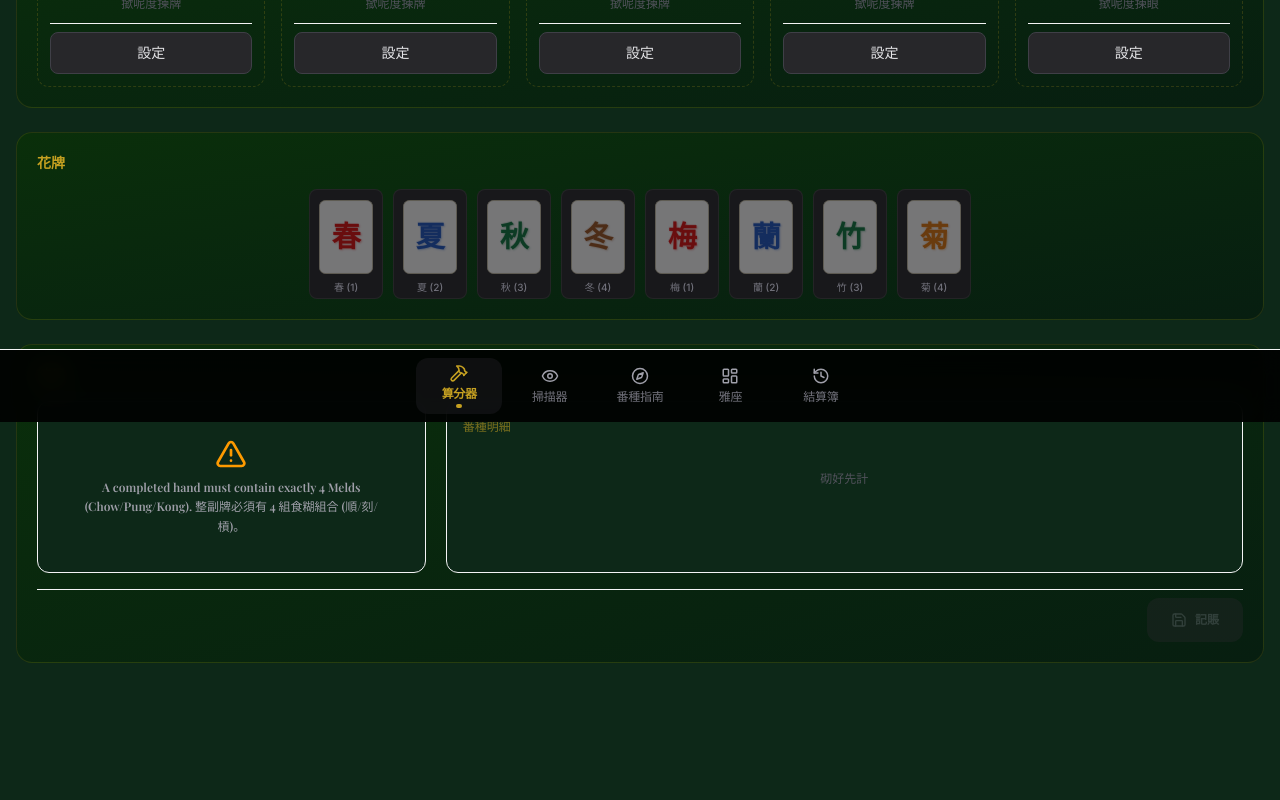
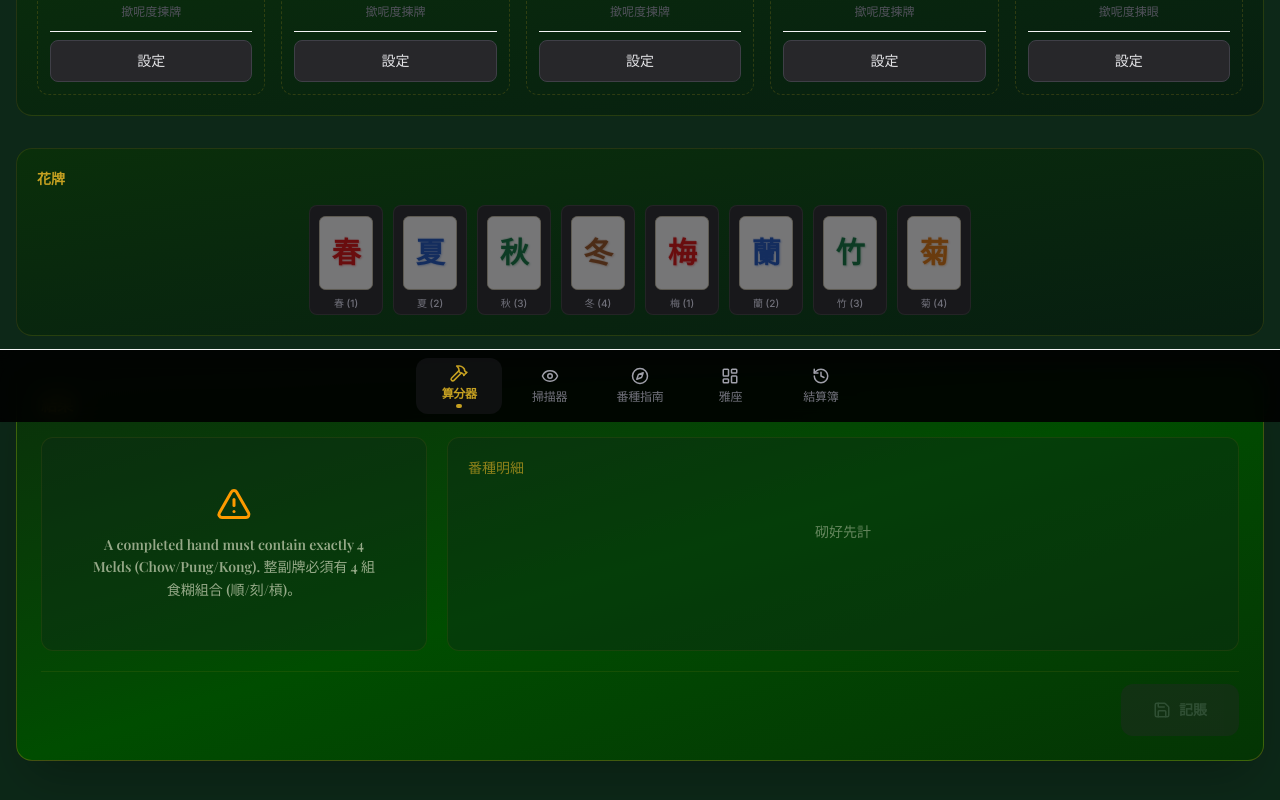
Before and after one commit to MOGIKLABS/-ChingFan-Mahjong, a React (Vite) app: page / in a window 1280 px wide. Shown: the part 378-1178 px from the top of the page. Before the commit the page ends 1145 px from the top, so only its background shows below. Built offline with nearby package versions, Linux system fonts and the light colour scheme; a web font is replaced by a local one.

Commit message:
Update BuilderView.tsx

```diff
--- a/src/components/BuilderView.tsx
+++ b/src/components/BuilderView.tsx
@@ -294,7 +294,7 @@ export default function BuilderView({
   };
 
   return (
-    <div id="builder-view" className="space-y-6">
+    <div id="builder-view" className="space-y-8">
       {/* Configuration context cards */}
       <div className="grid grid-cols-1 md:grid-cols-2 gap-4 border border-gold-leaf/15 bg-gradient-to-br from-[#0a2f0a] to-[#071e10] p-5 rounded-2xl">
         {/* Left Card: Winner Selection */}
@@ -669,33 +669,32 @@ export default function BuilderView({
         </div>
       )}
 
-      {/* Realtime Scorer breakdown output */}
-      <div className="rounded-2xl border border-gold-leaf/15 bg-gradient-to-br from-[#0a2f0a] to-[#071e10] p-5 space-y-4">
-        <h3 className="text-sm font-serif font-semibold text-gold-leaf">{t.scoreResult}</h3>
+      {/* Result */}
+      <div className="rounded-2xl bg-gradient-to-br from-[#0a2f0a] via-[#004d00] to-[#043404] p-6 shadow-2xl border border-gold-leaf/30 space-y-5">
+        <h3 className="text-base font-serif font-bold text-gold-leaf">{t.scoreResult}</h3>
 
         <div className="grid grid-cols-1 md:grid-cols-3 gap-5">
-          {/* Card Left: Total Valuation */}
-          <div className="bg-surface border border-zinc-850 p-5 rounded-xl flex flex-col items-center justify-center text-center">
+          {/* Fan Count */}
+          <div className="bg-surface/40 border border-gold-leaf/10 p-6 rounded-xl flex flex-col items-center justify-center text-center">
             {calculation.isValid ? (
               <>
-                <div className="flex items-center gap-1.5 text-emerald-500 font-serif text-xs font-bold mb-1">
-                  <Check size={14} />
-                  <span>{language === 'zh-HK' ? '胡牌成立 ✓' : 'Valid Hand ✓'}</span>
+                <div className="flex items-center gap-2 text-emerald-400 font-serif text-sm font-bold mb-2">
+                  <Check size={18} />
+                  <span>{language === 'zh-HK' ? '胡牌成立' : 'Valid Hand'}</span>
                 </div>
-                <div className="text-xs text-zinc-400 font-serif">Total</div>
-                <div className="text-5xl font-serif font-extrabold text-gold-leaf tracking-wider mt-3">
-                  {calculation.totalFan} <span className="text-xl font-normal">{t.fan}</span>
+                <div className="text-6xl font-serif font-extrabold text-gold-leaf tracking-wider mt-2">
+                  {calculation.totalFan} <span className="text-2xl font-normal">{t.fan}</span>
                 </div>
-                <div className="text-md font-mono text-zinc-300 font-bold mt-2">
-                  <span className="text-emerald-500">{calculation.points}</span> {language === 'zh-HK' ? '分' : 'Points'}
+                <div className="text-lg font-serif text-emerald-400 font-bold mt-3">
+                  {calculation.points} {language === 'zh-HK' ? '分' : 'Points'}
                 </div>
-                <span className="mt-1 text-sm text-zinc-400 font-serif">{calculation.handNameZh} ({calculation.totalFan}番)</span>
+                <span className="mt-2 text-sm text-ivory/70 font-serif">{calculation.handNameZh} ({calculation.totalFan}番)</span>
               </>
             ) : (
               <>
-                <div className="flex flex-col items-center justify-center text-center p-4">
-                  <AlertTriangle size={32} className="text-amber-500 mb-2" />
-                  <span className="text-xs text-zinc-400 font-serif leading-relaxed">
+                <div className="flex flex-col items-center justify-center text-center p-6">
+                  <AlertTriangle size={36} className="text-amber-500 mb-3" />
+                  <span className="text-sm text-ivory/60 font-serif leading-relaxed">
                     {calculation.errorMsg}
                   </span>
                 </div>
@@ -703,35 +702,35 @@ export default function BuilderView({
             )}
           </div>
 
-          {/* Card Center: Criteria Breakdown */}
-          <div className="bg-surface border border-zinc-850 p-4 rounded-xl md:col-span-2 space-y-3">
-            <span className="text-xs text-gold-leaf/60 block font-serif">{language === 'zh-HK' ? '番種明細' : 'Fan Breakdown'}</span>
+          {/* Fan Breakdown */}
+          <div className="bg-surface/40 border border-gold-leaf/10 p-5 rounded-xl md:col-span-2 space-y-3">
+            <span className="text-sm text-gold-leaf/70 block font-serif">{language === 'zh-HK' ? '番種明細' : 'Fan Breakdown'}</span>
 
             {calculation.isValid && calculation.breakdown.length > 0 ? (
-              <div className="space-y-1.5 max-h-[140px] overflow-y-auto pr-1">
+              <div className="space-y-2 max-h-[200px] overflow-y-auto pr-1">
                 {calculation.breakdown.map((b, idx) => (
-                  <div key={idx} className="flex justify-between items-center text-xs py-1 border-b border-zinc-850">
-                    <span className="text-zinc-200 font-medium">{language === 'zh-HK' ? b.nameZh : b.nameEn}</span>
-                    <span className="text-gold-leaf font-mono font-bold font-semibold">+{b.fan} {t.fan}</span>
+                  <div key={idx} className="flex justify-between items-center text-sm py-2 border-b border-gold-leaf/10">
+                    <span className="text-ivory font-medium">{language === 'zh-HK' ? b.nameZh : b.nameEn}</span>
+                    <span className="text-gold-leaf font-serif font-bold">+{b.fan} {t.fan}</span>
                   </div>
                 ))}
               </div>
             ) : (
-              <span className="text-xs text-zinc-600 block py-6 text-center font-serif">
+              <span className="text-sm text-ivory/40 block py-8 text-center font-serif">
                 {calculation.isValid ? (language === 'zh-HK' ? '雞糊（冇番）' : 'Chicken hand (no fan)') : (language === 'zh-HK' ? '砌好先計' : 'Complete hand to score')}
               </span>
             )}
           </div>
         </div>
 
-        {/* Ledger recording action trigger */}
-        <div className="flex justify-end pt-2 border-t border-zinc-850">
+        {/* Record button */}
+        <div className="flex justify-end pt-3 border-t border-gold-leaf/10">
           <button
             id="builder-record-win-btn"
             disabled={!calculation.isValid}
             onClick={handleRecordWin}
             className={`
-              flex items-center gap-2 font-bold text-xs px-6 py-3.5 rounded-xl transition-all duration-150
+              flex items-center gap-2 font-bold text-sm px-8 py-4 rounded-xl transition-all duration-150
               ${
                 !calculation.isValid
                   ? 'opacity-40 cursor-not-allowed bg-zinc-800 text-zinc-500'
@@ -739,7 +738,7 @@ export default function BuilderView({
               }
             `}
           >
-            <Save size={16} />
+            <Save size={18} />
             <span>{t.recordBtn}</span>
           </button>
         </div>
```
